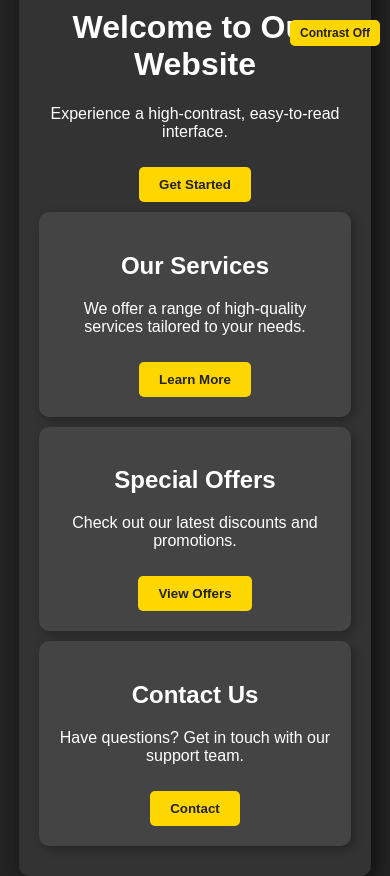
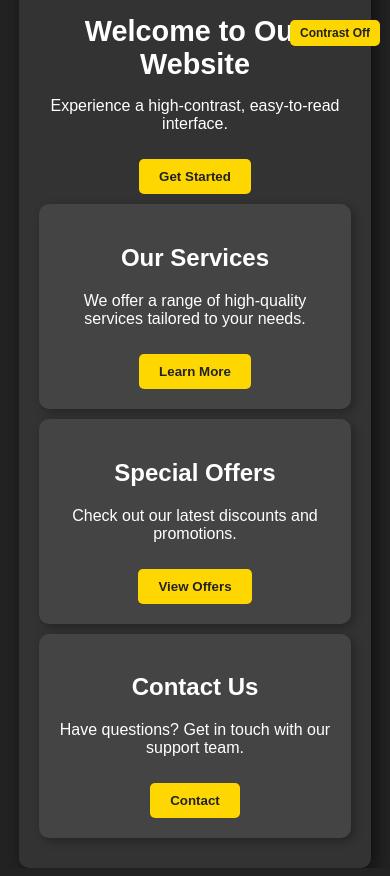
Before and after one commit to GeorgeTafounas/GTafounaContrastExperiment, a plain HTML site: page index.html in a window 390 px wide. Drawn offline with Linux system fonts and the light colour scheme.

Commit message:
Update index.html

```diff
--- a/index.html
+++ b/index.html
@@ -63,6 +63,16 @@
                 padding: 6px 10px;
             }
         }
+         h1 {
+        font-size: 3rem;
+        margin-bottom: 10px;
+    }
+
+    @media (max-width: 600px) {
+        h1 {
+            font-size: 1.8rem;
+        }
+    }
     </style>
 </head>
 <body>
```
